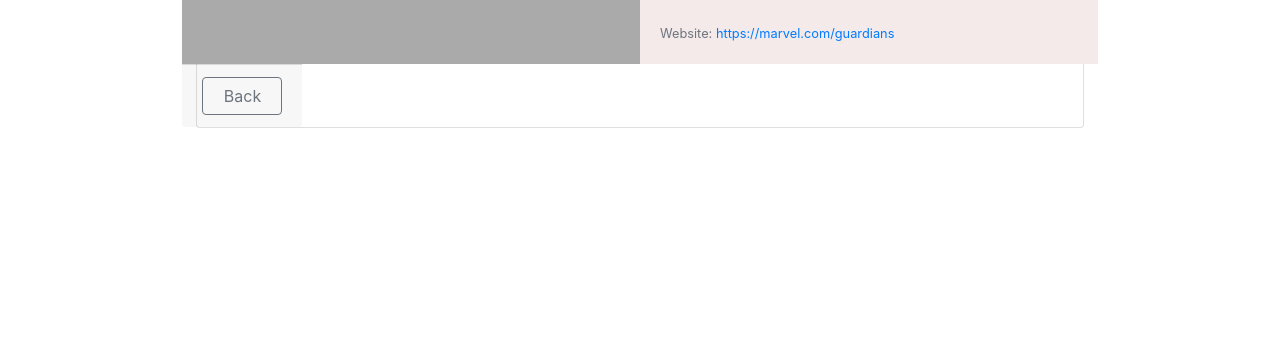
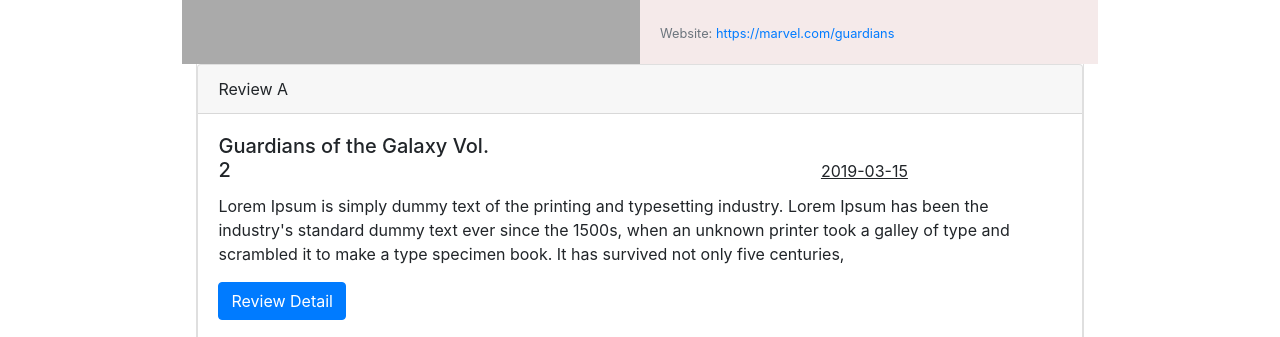
Before and after one commit to mvpsl/gMDB, an Angular app in the folder gMDB-UI/: page /moviedetails/1 in a window 1280 px wide. Shown: the part 607-944 px from the top of the page. Before the commit the page ends 800 px from the top, so only its background shows below. Built offline with nearby package versions, Linux system fonts and the light colour scheme.

Commit message:
movie -review

```diff
--- a/gMDB-UI/src/app/movie-details/movie-details.component.html
+++ b/gMDB-UI/src/app/movie-details/movie-details.component.html
@@ -15,9 +15,13 @@
         <p class="card-text">Actors: {{movie.actors}}</p>
         <p class="card-text"><small class="text-muted">Website: <a href="{{movie.website}}"
               target="blank">{{movie.website}}</a></small></p>
+
       </div>
 
     </div>
+      <div>
+        <app-review></app-review>
+      </div>
     <div class='card-footer'>
       <button class='btn btn-outline-secondary' (click)='onBack()' style='width:80px'>
         <i class='fa fa-chevron-left'></i> Back
--- a/gMDB-UI/src/app/movie-details/movie-details.component.ts
+++ b/gMDB-UI/src/app/movie-details/movie-details.component.ts
@@ -3,6 +3,7 @@
 import {Router, ActivatedRoute} from '@angular/router';
 import { MoviesService } from '../movies/movies.service';
 import { Movies } from '../movies/movies';
+
 
 @Component({
   selector: 'app-movie-details',
--- a/gMDB-UI/src/app/movies/movies.service.ts
+++ b/gMDB-UI/src/app/movies/movies.service.ts
@@ -14,14 +14,11 @@
   getMovieByID(id: number): Movies {
     let movie;
    for(let i=0; i<data.length;i++){
-
      if(data[i].movie_id == id){
         movie = data[i];
         console.log(data[i].movie_id);
      }
-
    }
-
     return movie;
   }
 
--- /dev/null
+++ b/gMDB-UI/src/app/review/mock_review.ts
@@ -0,0 +1,31 @@
+
+export const reviews : any = [
+   {
+   "movie_id": 1,
+   "reviewer_id": 'A',
+  "reviewText": "Lorem Ipsum is simply dummy text of the printing and typesetting industry. Lorem Ipsum has been the industry's standard dummy text ever since the 1500s, when an unknown printer took a galley of type and scrambled it to make a type specimen book. It has survived not only five centuries,",
+   "reviewTitle": "Guardians of the Galaxy Vol. 2",
+   "lastUpdated": "2019-03-15",
+},
+{
+   "movie_id": 2,
+   "reviewer_id": 'B',
+  "reviewText": "Lorem Ipsum is simply dummy text of the printing and typesetting industry. Lorem Ipsum has been the industry's standard dummy text ever since the 1500s, when an unknown printer took a galley of type and scrambled it to make a type specimen book. It has survived not only five centuries",
+   "reviewTitle": "Star Wars: Episode IV - A New Hope",
+   "lastUpdated": "2019-03-15",
+},
+{
+   "movie_id": 3,
+   "reviewer_id": 'C',
+  "reviewText": "Lorem Ipsum is simply dummy text of the printing and typesetting industry. Lorem Ipsum has been the industry's standard dummy text ever since the 1500s, when an unknown printer took a galley of type and scrambled it to make a type specimen book. It has survived not only five centuries",
+   "reviewTitle": "The Godfather",
+   "lastUpdated": "2019-03-15",
+},
+{
+   "movie_id": 3,
+   "reviewer_id": 'C',
+  "reviewText": "Lorem Ipsum is simply dummy text of the printing and typesetting industry. Lorem Ipsum has been the industry's standard dummy text ever since the 1500s, when an unknown printer took a galley of type and scrambled it to make a type specimen book. It has survived not only five centuries",
+   "reviewTitle": "The Godfather",
+   "lastUpdated": "2019-03-15",
+}
+]
--- a/gMDB-UI/src/app/review/review.component.css
+++ b/gMDB-UI/src/app/review/review.component.css
@@ -0,0 +1,4 @@
+small {
+margin-left: 70%;
+text-decoration-line: underline
+}
--- a/gMDB-UI/src/app/review/review.component.html
+++ b/gMDB-UI/src/app/review/review.component.html
@@ -1,3 +1,20 @@
-<p>
-  review works!
-</p>
+<div class="container">
+
+      <div *ngFor ="let review of Reviews">
+          <div *ngIf="id == review.movie_id">
+              <div class="card">
+                  <div class="card-header">
+                    Review {{review.reviewer_id}}
+                  </div>
+                  <div class="card-body">
+                    <h5 class="card-title">{{review.reviewTitle}}<small>{{review.lastUpdated}}</small></h5>
+                    <p class="card-text"> {{review.reviewText}}</p>
+                    <a href="#" class="btn btn-primary">Review Detail</a>
+                  </div>
+                </div>
+
+
+        </div>
+  </div>
+
+</div>
--- a/gMDB-UI/src/app/review/review.component.ts
+++ b/gMDB-UI/src/app/review/review.component.ts
@@ -1,4 +1,10 @@
 import { Component, OnInit } from '@angular/core';
+import { Movies } from '../movies/movies';
+import { reviews } from './mock_review';
+import { data } from '../movies/data';
+import  { Review } from './review';
+import {Router, ActivatedRoute} from '@angular/router';
+import { MoviesService } from '../movies/movies.service';
 
 @Component({
   selector: 'app-review',
@@ -6,10 +12,21 @@
   styleUrls: ['./review.component.css']
 })
 export class ReviewComponent implements OnInit {
-
-  constructor() { }
+  Reviews : any[];
+  Movies: any[];
+   id: number;
+  constructor(private router: Router, private route: ActivatedRoute, private movieservice: MoviesService) { }
 
   ngOnInit() {
+    this.Reviews = reviews;
+    this.Movies = data;
+    let id = +this.route.snapshot.paramMap.get('id');
+    console.log(id)
+    this.getId(id);
   }
-
+ getId(id){
+  console.log(id);
+  this.id = id;
+   return id;
+ }
 }
--- /dev/null
+++ b/gMDB-UI/src/app/review/review.ts
@@ -0,0 +1,7 @@
+export class Review {
+    movie_id: number;
+    reviewer_id: string;
+    reviewText: string;
+    reviewTitle: string;
+    lastUpdated: Date;
+}
```
Also changed, not shown: 2 other files (tests, documents, lock files or other folders).
